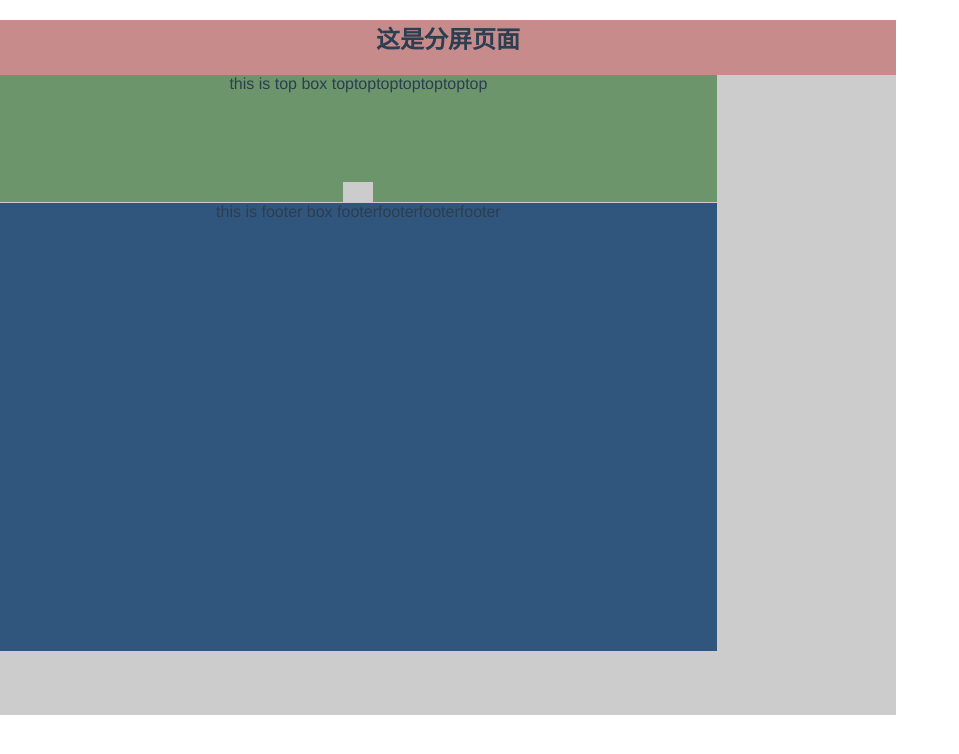
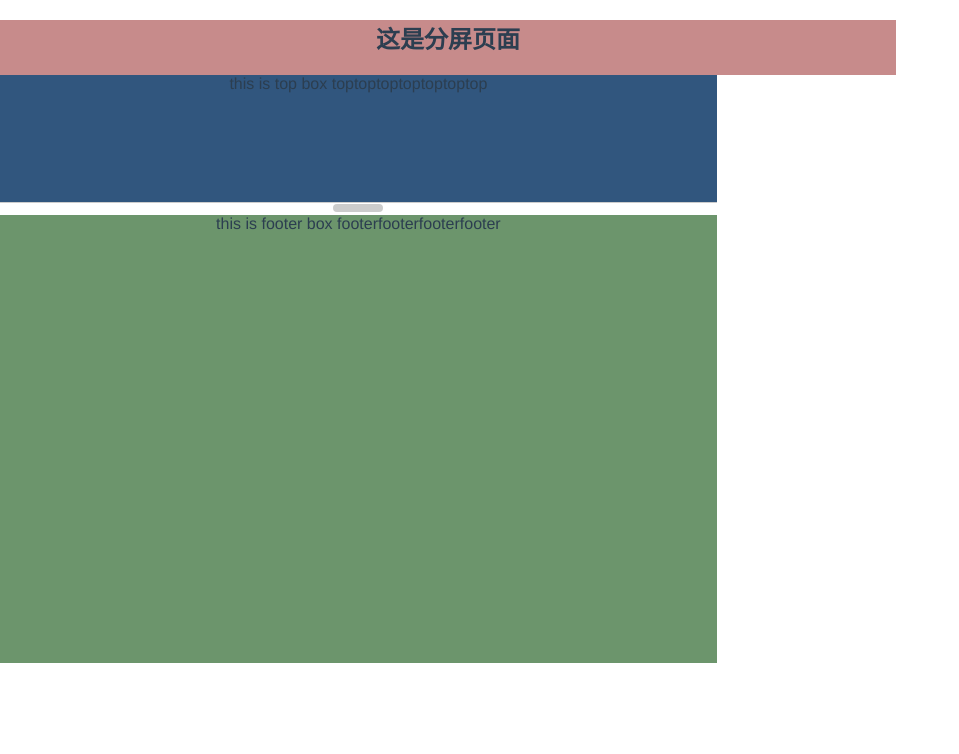
Before and after one commit to yhdup/splitScreen, a Vue app: page /#/ in a window 1280 px wide. Shown: the top 754 px of the page, without its empty margins (0-959 px from the left). Built offline with nearby package versions, Linux system fonts and the light colour scheme.

Commit message:
update：部分代码逻辑优化

```diff
--- a/src/components/splitScreen.vue
+++ b/src/components/splitScreen.vue
@@ -2,7 +2,7 @@
  * @Author: Noah_hd
  * @Date: 2020-10-21 15:11:15
  * @LastEditors: Noah_hd
- * @LastEditTime: 2020-10-26 17:46:09
+ * @LastEditTime: 2020-10-26 18:27:04
  * @Description:
 
  使用注意：
@@ -13,25 +13,33 @@
   <div class="app">
     <div
       class="yaxisBox"
-      v-if="splitType==='yAxis'?true:false"
+      v-if="splitType==='yAxis'"
     >
       <div
         class="top"
-        :style="{width:firstBoxSize.width,height:firstBoxSize.height}"
+        :style="{
+        width:firstBoxSize.width,
+        height:firstBoxSize.height,
+        backgroundColor:bgcolor.first
+        }"
       >this is top box
         <slot name="top"></slot>
         <div class="controlBtn"></div>
       </div>
       <div
         class="footer"
-        :style="{width:secondBoxSize.width,height:secondBoxSize.height}"
+        :style="{
+        width:secondBoxSize.width,
+        height:secondBoxSize.height,
+         backgroundColor:bgcolor.second
+        }"
       >this is footer box
         <slot name="footer"></slot>
       </div>
     </div>
     <div
       class="XaxisBox"
-      v-if="splitType==='xAxis'?true:false"
+      v-if="splitType==='xAxis'"
     >
       <div class="leftBox">
         <slot name="left"></slot>
@@ -68,16 +76,28 @@ export default {
         return "xAxis"
       }
     },
+    /**
+     * @des ：第一象限的盒子宽高（top、left）
+     */
     firstBoxSize: {
       type: Object,
       default () {
         return { width: '50%', height: '50%' }
       }
     },
+    /**
+    * @des ：第二象限的盒子宽高（right、bottom）
+    */
     secondBoxSize: {
       type: Object,
       default () {
         return { width: '50%', height: '50%' }
+      }
+    },
+    bgcolor: {
+      type: Object,
+      default () {
+        return { first: '#fff', second: '#ccc' }
       }
     }
   },
@@ -103,6 +123,12 @@ export default {
         this.topBoxHeight = document.getElementsByClassName('top')[0].offsetHeight
         this.bottomBoxHeight = document.getElementsByClassName('footer')[0].offsetHeight
         const controlBtn = document.getElementsByClassName('controlBtn')[0]
+         controlBtn.onmouseover = () => {
+          controlBtn.style.backgroundColor = "#646464"
+        }
+        controlBtn.onmouseleave = () => {
+          controlBtn.style.backgroundColor = "#ccc"
+        }
         controlBtn.onmousedown = (e) => {
           var disX = e.clientX - controlBtn.offsetLeft //clientX,Y鼠标相对于浏览器窗口可视区域的X，Y坐标（窗口坐标）
           var disY = e.clientY - controlBtn.offsetTop
@@ -131,6 +157,12 @@ export default {
         this.leftBoxWidth = document.getElementsByClassName('leftBox')[0].offsetWidth
         this.rightBoxWidth = document.getElementsByClassName('rightBox')[0].offsetWidth
         const xAxisControl = document.getElementsByClassName('xAxisControl')[0]
+        xAxisControl.onmouseover = () => {
+          xAxisControl.style.backgroundColor = "#646464"
+        }
+        xAxisControl.onmouseleave = () => {
+          xAxisControl.style.backgroundColor = "#ccc"
+        }
         xAxisControl.onmousedown = (e) => {
           var disX = e.clientX - xAxisControl.offsetLeft //clientX,Y鼠标相对于浏览器窗口可视区域的X，Y坐标（窗口坐标）
           var disY = e.clientY - xAxisControl.offsetTop
@@ -165,35 +197,31 @@ export default {
   padding: 0;
   width: 100%;
   height: 100%;
-  background: #ccc;
+  background: #fff;
 }
 .top {
   background-color: rgb(108, 149, 108);
   border-bottom: 1px solid #ccc;
   position: relative;
   box-sizing: border-box;
+  margin-bottom: 12px;
 }
 .footer {
   background-color: rgb(49, 86, 126);
   /* background-color: rgb(59, 59, 131); */
 }
-.controlBox {
-  width: 100%;
-  height: 30px;
-  background-color: transparent;
-  position: absolute;
-  bottom: 0;
-}
+/*  */
 .controlBtn {
   background-color: #ccc;
-  width: 30px;
-  height: 20px;
+  width: 50px;
+  height: 8px;
   position: absolute;
   top: 100%;
   left: 50%;
   z-index: 99;
+  border-radius: 10px;
   /* transform: translateX(-50%); */
-  transform: translate(-50%, -100%);
+  transform: translate(-50%, 2px);
   cursor: ns-resize;
 }
 .yaxisBox {
@@ -210,19 +238,21 @@ export default {
 .leftBox {
   background-color: burlywood;
   position: relative;
+  margin-right: 10px;
 }
 .rightBox {
   background-color: rgb(192, 146, 146);
 }
 .xAxisControl {
   background-color: #ccc;
-  width: 30px;
-  height: 20px;
+  width: 8px;
+  height: 50px;
   position: absolute;
   z-index: 99;
   top: 50%;
   left: 100%;
-  transform: translate(-100%, -50%);
+  border-radius: 8px;
+  transform: translate(1px, -50%);
   cursor: ew-resize;
 }
 </style>
--- a/src/components/splitScreenPage.vue
+++ b/src/components/splitScreenPage.vue
@@ -2,7 +2,7 @@
  * @Author: Noah_hd
  * @Date: 2020-10-26 15:58:18
  * @LastEditors: Noah_hd
- * @LastEditTime: 2020-10-26 17:39:14
+ * @LastEditTime: 2020-10-26 18:19:37
  * @Description:
 -->
 <!--  -->
@@ -10,11 +10,11 @@
   <div class='appBox'>
 
     <h2>这是分屏页面</h2>
-
     <splitScreen
       :splitType="'yAxis'"
       :firstBoxSize="firstBoxSize"
       :secondBoxSize="secondBoxSize"
+      :bgcolor="bgcolor"
     >
       <template v-slot:top>
         toptoptoptoptoptoptop
@@ -41,7 +41,8 @@ export default {
   data () {
     return {
       firstBoxSize: { width: '80%', height: '20%' },
-      secondBoxSize: { width: '80%', height: '70%' }
+      secondBoxSize: { width: '80%', height: '70%' },
+      bgcolor: { first: 'rgb(49, 86, 126)', second: 'rgb(108, 149, 108)' }
     };
   },
   computed: {},
```
